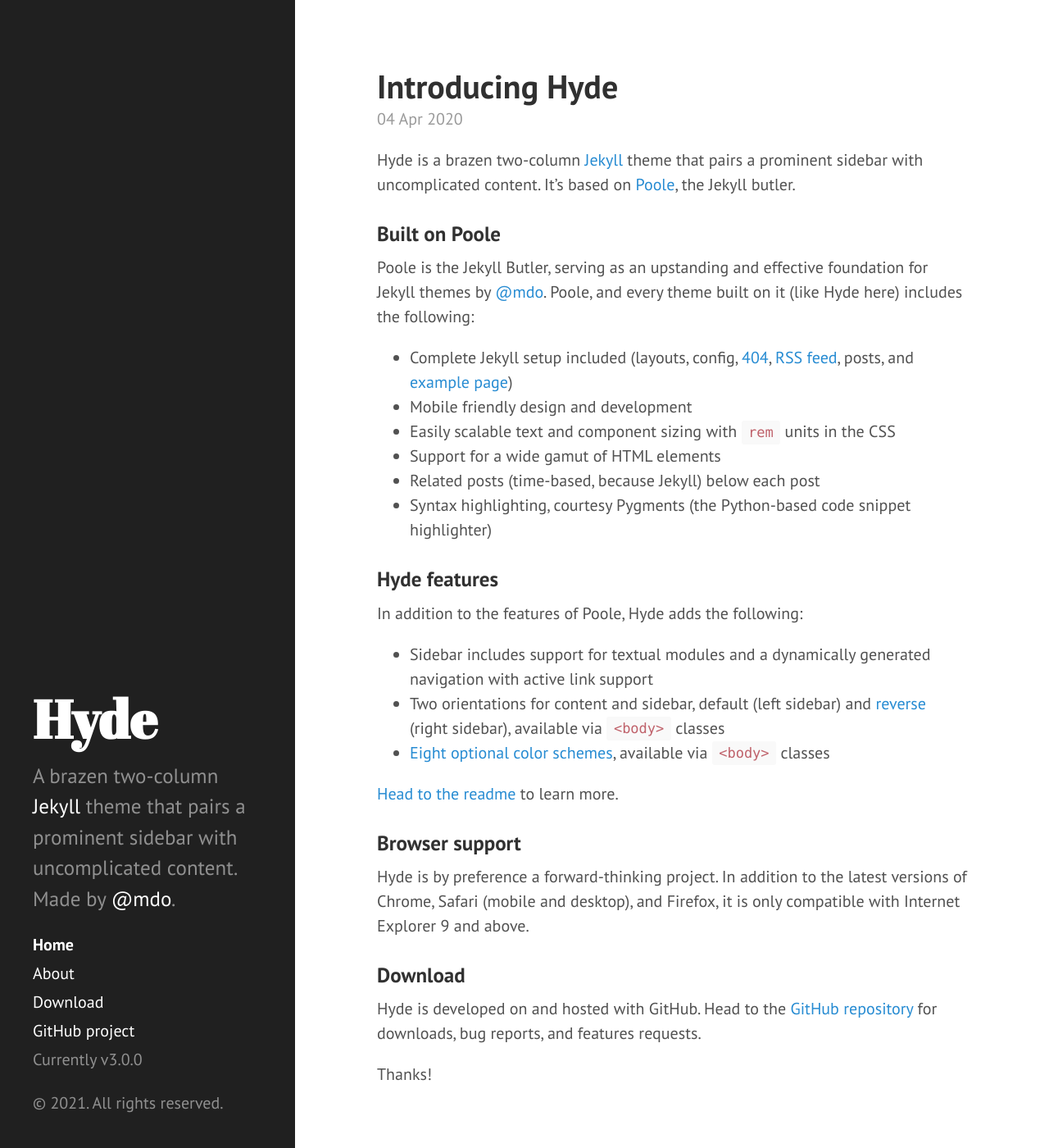
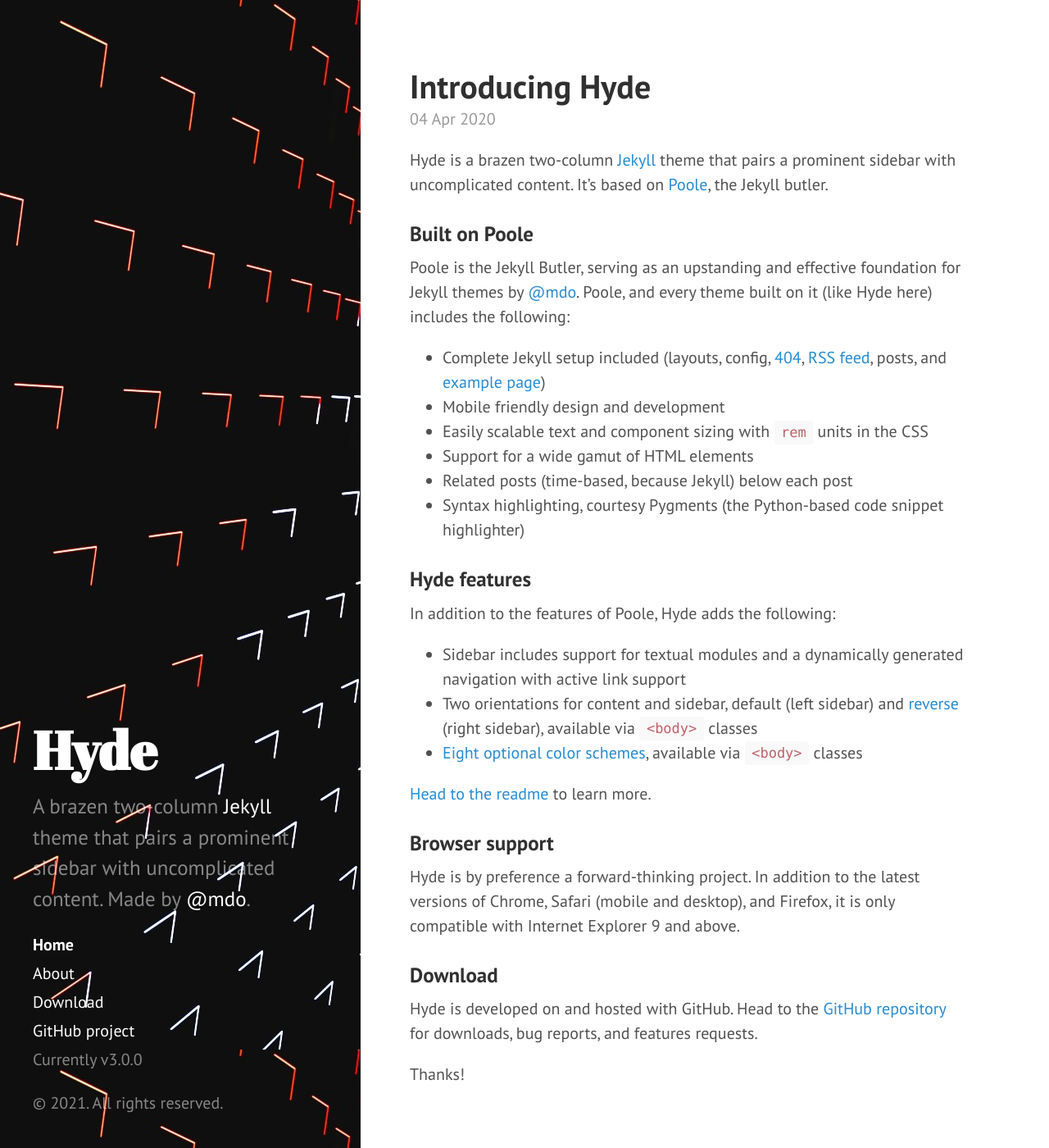
Before and after one commit to manddar/HydeIt, a Jekyll site: the page built from index.html, in a window 1280 px wide and 1400 px high. Shown: the whole window at 82% size. Built offline with Jekyll 4.4.1, drawn with Linux system fonts in a browser that asks for light colours; the list of posts is cut into pages by our own code.

Commit message:
Aded Background image

```diff
--- a/public/css/hyde.css
+++ b/public/css/hyde.css
@@ -1,3 +1,6 @@
+---
+---
+
 /*
  *  __                  __
  * /\ \                /\ \
@@ -65,8 +68,9 @@
     top: 0;
     left: 0;
     bottom: 0;
-    width: 18rem;
+    width: 22rem;
     text-align: left;
+    background-image: url('{{ site.baseurl }}/public/background.jpg');
   }
 }
 
@@ -136,7 +140,7 @@
 
 @media (min-width: 64em) {
   .content {
-    margin-left: 22rem;
+    margin-left: 24rem;
     margin-right: 4rem;
   }
 }
```
Also changed, not shown: public/background.jpg (added).
